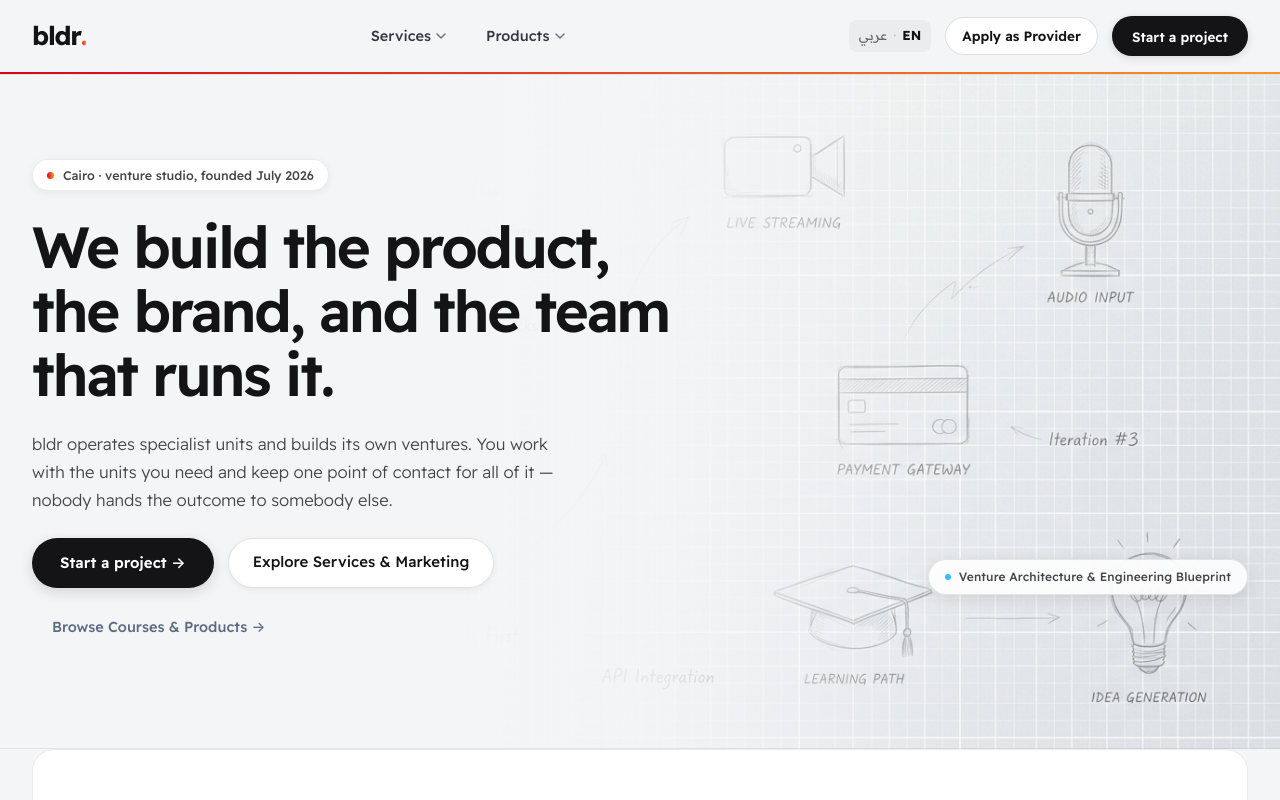
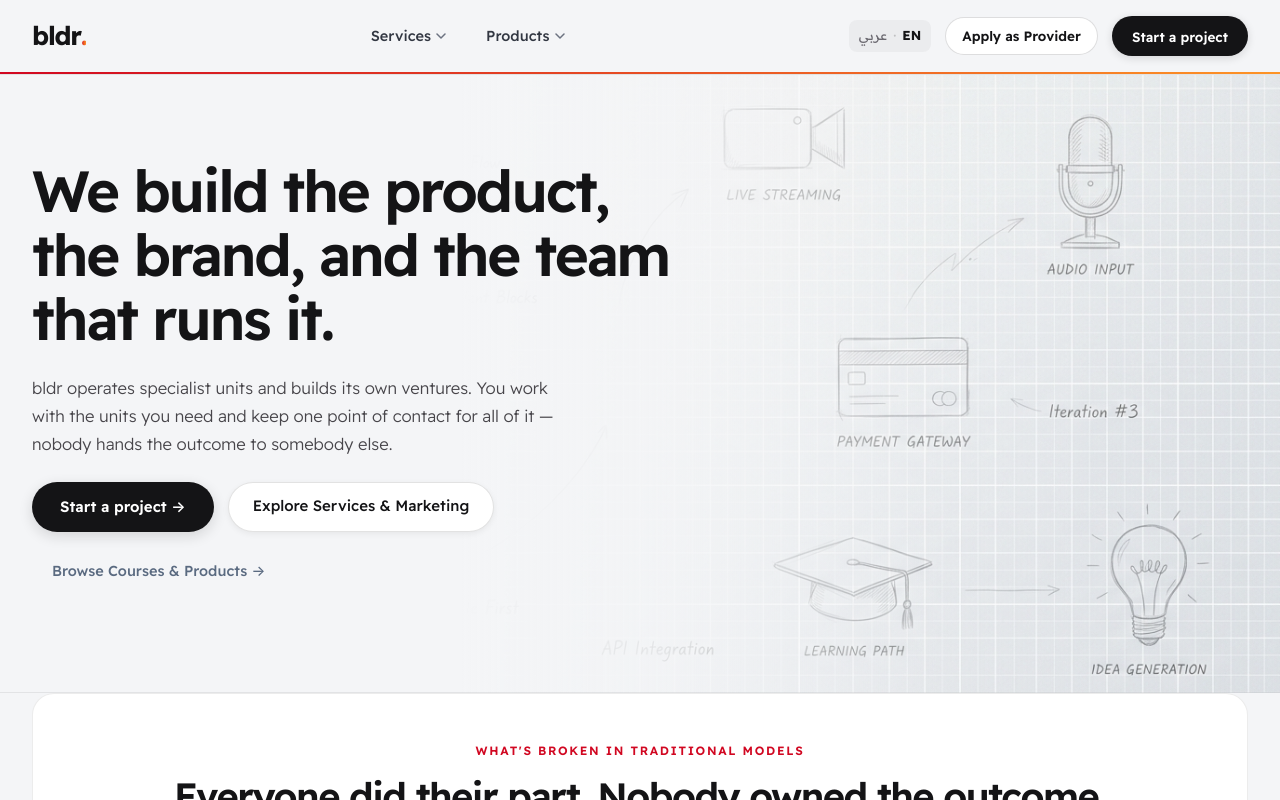
Before and after one commit to samirsolimanali-tech/bldr, a Next.js app in the folder apps/storefront/: page / in a window 1280 px wide. Shown: the top 800 px of the page. Built offline with nearby package versions, Linux system fonts and the light colour scheme.

Commit message:
style: remove all eyebrow pill badges across home, services, products, and provider pages

```diff
--- a/apps/storefront/app/page.tsx
+++ b/apps/storefront/app/page.tsx
@@ -83,29 +83,6 @@ export default function HomePage() {
             }}
           >
             <div style={{ display: 'flex', flexDirection: 'column', gap: 24, maxWidth: 650 }}>
-
-              {/* Header Badges */}
-              <div style={{ display: 'flex', alignItems: 'center', gap: 10, flexWrap: 'wrap' }}>
-                <div style={{
-                  display: 'inline-flex',
-                  alignItems: 'center',
-                  gap: 9,
-                  height: 32,
-                  padding: '0 14px',
-                  borderRadius: 999,
-                  background: isDark ? 'rgba(255, 255, 255, 0.14)' : '#FFFFFF',
-                  border: isDark ? '1px solid rgba(255, 255, 255, 0.28)' : '1px solid rgba(20,20,22,0.08)',
-                  boxShadow: '0 2px 8px rgba(0, 0, 0, 0.06)',
-                  backdropFilter: 'blur(8px)',
-                  WebkitBackdropFilter: 'blur(8px)',
-                }}>
-                  <span style={{ display: 'block', width: 7, height: 7, borderRadius: '50%', background: 'linear-gradient(90deg, #D10721, #FD9426)' }} />
-                  <span style={{ fontSize: 12.5, fontWeight: 500, color: isDark ? '#FFFFFF' : '#47454A' }}>
-                    {isRtl ? 'القاهرة · ستوديو تأسيس وبناء الشركات، تأسس يوليو 2026' : 'Cairo · venture studio, founded July 2026'}
-                  </span>
-                </div>
-              </div>
-
               <h1 style={{
                 margin: 0,
                 fontSize: 'clamp(34px, 4.8vw, 58px)',
@@ -208,30 +185,7 @@ export default function HomePage() {
                 justifyContent: isRtl ? 'flex-start' : 'flex-end',
                 position: 'relative',
               }}
-            >
-              {/* Subtle Architectural Blueprint Badge */}
-              <div
-                style={{
-                  display: 'inline-flex',
-                  alignItems: 'center',
-                  gap: 8,
-                  padding: '8px 16px',
-                  borderRadius: 999,
-                  background: isDark ? 'rgba(15, 23, 42, 0.65)' : 'rgba(255, 255, 255, 0.85)',
-                  border: isDark ? '1px solid rgba(255, 255, 255, 0.18)' : '1px solid rgba(20, 20, 22, 0.1)',
-                  backdropFilter: 'blur(10px)',
-                  WebkitBackdropFilter: 'blur(10px)',
-                  color: isDark ? 'rgba(255, 255, 255, 0.85)' : '#47454A',
-                  fontSize: 12,
-                  fontWeight: 500,
-                  letterSpacing: '0.01em',
-                  boxShadow: '0 4px 16px rgba(0, 0, 0, 0.1)',
-                }}
-              >
-                <span style={{ width: 6, height: 6, borderRadius: '50%', background: '#38BDF8' }} />
-                <span>{isRtl ? 'مخطط بنية المشاريع والنماذج الأولية' : 'Venture Architecture & Engineering Blueprint'}</span>
-              </div>
-            </div>
+            />
           </div>
         </section>
 
```
Also changed, not shown: apps/storefront/app/apply-provider/page.tsx (+0 -18 lines), apps/storefront/app/products/page.tsx (+0 -16 lines), apps/storefront/app/services/[slug]/page.tsx (+0 -16 lines), apps/storefront/app/services/page.tsx (+0 -16 lines).
